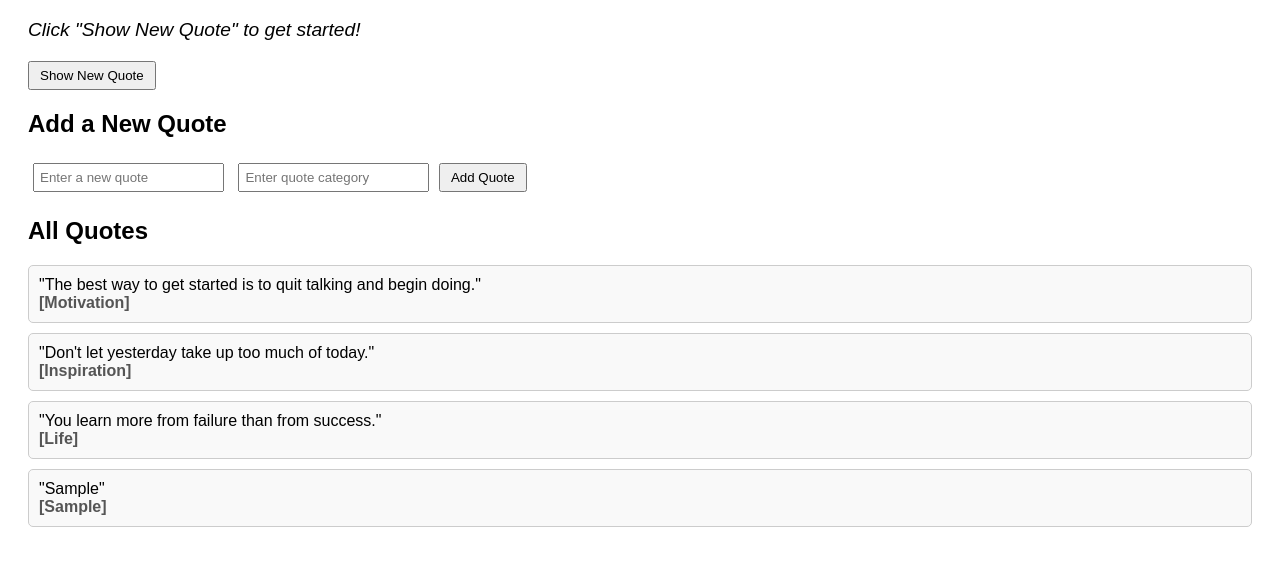
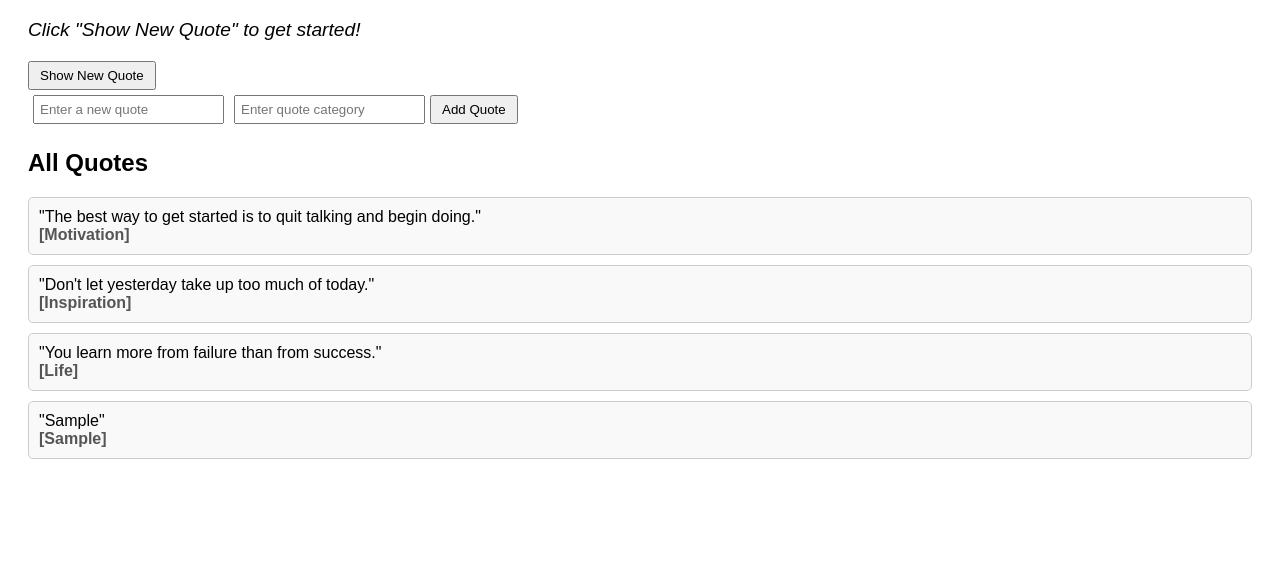
Before and after one commit to Ruffychris/alx_fe_javascript, a plain HTML site: page dom-manipulation/index.html in a window 1280 px wide. Both pictures are taken after typing "Sample", "Sample" into the empty fields and a click on the button "Add Quote". Shown: the part 89-654 px from the top of the page. Drawn offline with Linux system fonts and the light colour scheme.

Commit message:
Building a Dynamic Content Generator with Advanced DOM Manipulation

```diff
--- a/dom-manipulation/index.html
+++ b/dom-manipulation/index.html
@@ -20,15 +20,10 @@
   <div id="quoteDisplay">Click "Show New Quote" to get started!</div>
   <button id="newQuote">Show New Quote</button>
 
-  <!-- Add New Quote Form -->
-  <h2>Add a New Quote</h2>
-  <div>
-    <input id="newQuoteText" type="text" placeholder="Enter a new quote" />
-    <input id="newQuoteCategory" type="text" placeholder="Enter quote category" />
-    <button id="addQuoteBtn">Add Quote</button>
-  </div>
+  <!-- Container for dynamically created Add Quote Form -->
+  <div id="addQuoteFormContainer"></div>
 
-  <!-- Optional: Display All Quotes -->
+  <!-- Display All Quotes -->
   <h2>All Quotes</h2>
   <div id="allQuotes"></div>
 
--- a/dom-manipulation/script.js
+++ b/dom-manipulation/script.js
@@ -1,17 +1,15 @@
+// DOM Elements
+const quoteDisplay = document.getElementById("quoteDisplay");
+const newQuoteBtn = document.getElementById("newQuote");
+const allQuotesDiv = document.getElementById("allQuotes");
+const addQuoteFormContainer = document.getElementById("addQuoteFormContainer");
+
 // Initial Quotes Array
 let quotes = [
   { text: "The best way to get started is to quit talking and begin doing.", category: "Motivation" },
   { text: "Don't let yesterday take up too much of today.", category: "Inspiration" },
   { text: "You learn more from failure than from success.", category: "Life" }
 ];
-
-// DOM Elements
-const quoteDisplay = document.getElementById("quoteDisplay");
-const newQuoteBtn = document.getElementById("newQuote");
-const addQuoteBtn = document.getElementById("addQuoteBtn");
-const newQuoteText = document.getElementById("newQuoteText");
-const newQuoteCategory = document.getElementById("newQuoteCategory");
-const allQuotesDiv = document.getElementById("allQuotes");
 
 // Function to display a random quote
 function showRandomQuote() {
@@ -24,31 +22,10 @@ function showRandomQuote() {
   quoteDisplay.innerHTML = `"${quote.text}" <br> <span class="quote-category">[${quote.category}]</span>`;
 }
 
-// Function to add a new quote
-function addQuote() {
-  const text = newQuoteText.value.trim();
-  const category = newQuoteCategory.value.trim();
-
-  if (text === "" || category === "") {
-    alert("Please enter both quote and category!");
-    return;
-  }
-
-  const newQuoteObj = { text, category };
-  quotes.push(newQuoteObj);
-
-  // Update All Quotes Display
-  displayAllQuotes();
-
-  // Clear input fields
-  newQuoteText.value = "";
-  newQuoteCategory.value = "";
-}
-
 // Function to display all quotes dynamically
 function displayAllQuotes() {
   allQuotesDiv.innerHTML = ""; // Clear previous
-  quotes.forEach((quote, index) => {
+  quotes.forEach((quote) => {
     const quoteCard = document.createElement("div");
     quoteCard.classList.add("quote-card");
     quoteCard.innerHTML = `
@@ -59,9 +36,58 @@ function displayAllQuotes() {
   });
 }
 
+// Function to create the Add Quote Form dynamically
+function createAddQuoteForm() {
+  const formDiv = document.createElement("div");
+
+  const quoteInput = document.createElement("input");
+  quoteInput.type = "text";
+  quoteInput.placeholder = "Enter a new quote";
+  quoteInput.id = "newQuoteText";
+
+  const categoryInput = document.createElement("input");
+  categoryInput.type = "text";
+  categoryInput.placeholder = "Enter quote category";
+  categoryInput.id = "newQuoteCategory";
+
+  const addButton = document.createElement("button");
+  addButton.textContent = "Add Quote";
+  addButton.id = "addQuoteBtn";
+
+  // Add event listener for the button
+  addButton.addEventListener("click", addQuote);
+
+  // Append inputs and button to formDiv
+  formDiv.appendChild(quoteInput);
+  formDiv.appendChild(categoryInput);
+  formDiv.appendChild(addButton);
+
+  // Append the formDiv to container in HTML
+  addQuoteFormContainer.appendChild(formDiv);
+}
+
+// Function to add a new quote
+function addQuote() {
+  const text = document.getElementById("newQuoteText").value.trim();
+  const category = document.getElementById("newQuoteCategory").value.trim();
+
+  if (text === "" || category === "") {
+    alert("Please enter both quote and category!");
+    return;
+  }
+
+  const newQuoteObj = { text, category };
+  quotes.push(newQuoteObj);
+  displayAllQuotes();
+
+  // Clear input fields
+  document.getElementById("newQuoteText").value = "";
+  document.getElementById("newQuoteCategory").value = "";
+}
+
 // Event Listeners
 newQuoteBtn.addEventListener("click", showRandomQuote);
-addQuoteBtn.addEventListener("click", addQuote);
 
 // Initial Load
+createAddQuoteForm(); // Dynamically create the form
 displayAllQuotes();
```
